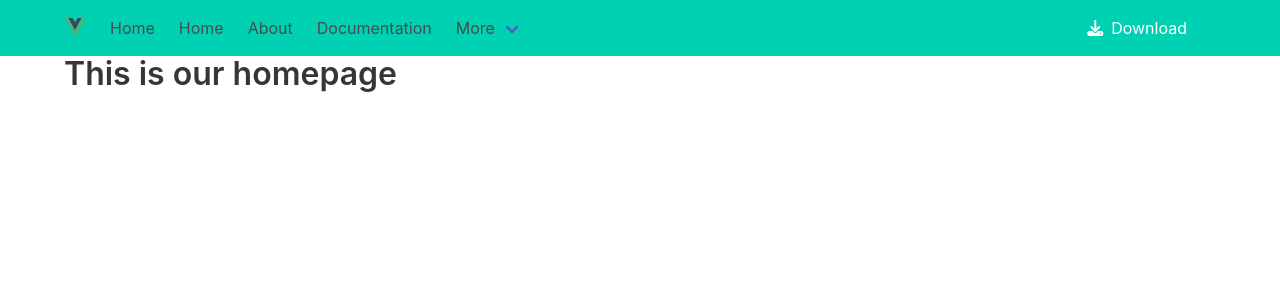
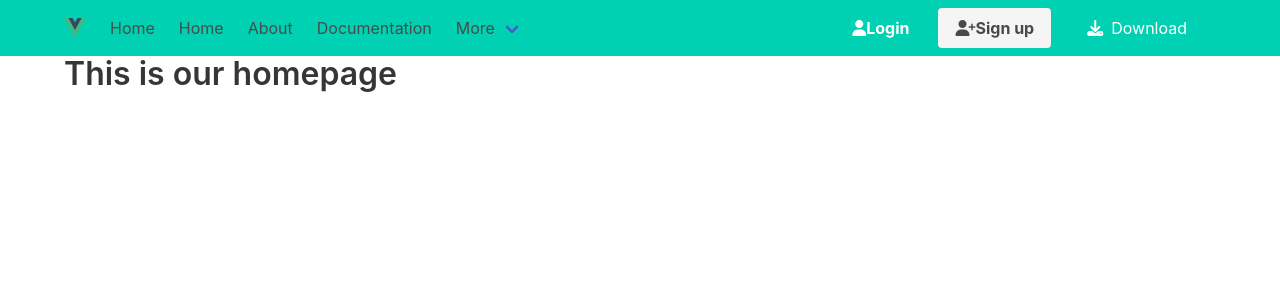
Before and after one commit to TFesta1/Webdev-Classwork, a Vue app in the folder client/: page / in a window 1280 px wide. Shown: the top 300 px of the page. Built offline with nearby package versions, Linux system fonts and the light colour scheme.

Commit message:
Login Functionality

```diff
--- /dev/null
+++ b/client/src/components/LoginBadge.vue
@@ -0,0 +1,37 @@
+<script setup lang="ts">
+    import { ref } from 'vue'
+    import { useSession, login } from "@/model/session"
+
+    const user = ref<string | null>(null); //can either hold a string or null
+
+
+
+    const session = useSession();
+
+</script>
+
+<template>
+    <div class="navbar-item"  v-if="session.user">
+        Welcome {{ session.user.name }}
+        (<a @click="session.user = null">logout</a>)
+    </div>
+
+    <div class="navbar-item" v-else>
+        <a class="button is-primary mr-3" @click="login">
+            <span>
+                <i class="fas fa-user"></i>
+            </span>
+            <strong>Login</strong>
+        </a>
+        <a class="button is-light">
+            <span>
+                <i class="fas fa-user-plus"></i>
+            </span>
+            <strong>Sign up</strong>
+        </a>
+    </div>
+</template>
+
+<style scoped>
+
+</style>
--- a/client/src/components/NavBar.vue
+++ b/client/src/components/NavBar.vue
@@ -1,8 +1,15 @@
 <script setup lang="ts">
+    import { ref } from 'vue';
     import { RouterLink } from 'vue-router';
+    import LoginBadge from './LoginBadge.vue';
     // Ctrl-Space after the word, import RouterLink Vue
 
-    const isMenuActive = false;
+    const isMenuActive = ref(false); //Click ref, the yellow bulb will appear, click it to import ref from vue
+
+    function toggleMenu() {
+        isMenuActive.value = !isMenuActive.value;
+        console.log({ isMenuActive });
+    }
 </script>
 
 <template>
@@ -15,7 +22,7 @@
 
                 </a>
 
-                <a role="button" class="navbar-burger" aria-label="menu" aria-expanded="false" data-target="navbarBasicExample" :class="{ 'is-active': isMenuActive }" @click="isMenuActive = !isMenuActive" >
+                <a role="button" class="navbar-burger" aria-label="menu" aria-expanded="false" data-target="navbarBasicExample" :class="{ 'is-active': isMenuActive }" @click="toggleMenu" >
                     <span aria-hidden="true"></span>
                     <span aria-hidden="true"></span>
                     <span aria-hidden="true"></span>
@@ -59,6 +66,10 @@
                 </div>
 
                 <div class="navbar-end">
+
+                    <LoginBadge />
+
+
                     <div class="navbar-item">
                         <div class="buttons">
                             <!-- <i class="fa fa-download has-text-white" style="font-size:20px;"  aria-hidden="true">Download</i> -->
--- /dev/null
+++ b/client/src/model/session.ts
@@ -0,0 +1,26 @@
+import { reactive } from "vue";
+
+
+// the user is null at first, but then it will be a User object
+const session = reactive({
+    user: null as User | null,
+});
+
+// ? makes things optional in typescript
+interface User {
+    id?: number;
+    name: string;
+    email?: string;
+    photo?: string;
+    token?: string;
+}
+
+export function useSession() {
+    return session;
+}
+
+export function login() {
+    session.user = {
+        name: "John Doe",
+    };
+}
```
Also changed, not shown: 1 other file (tests, documents, lock files or other folders).
